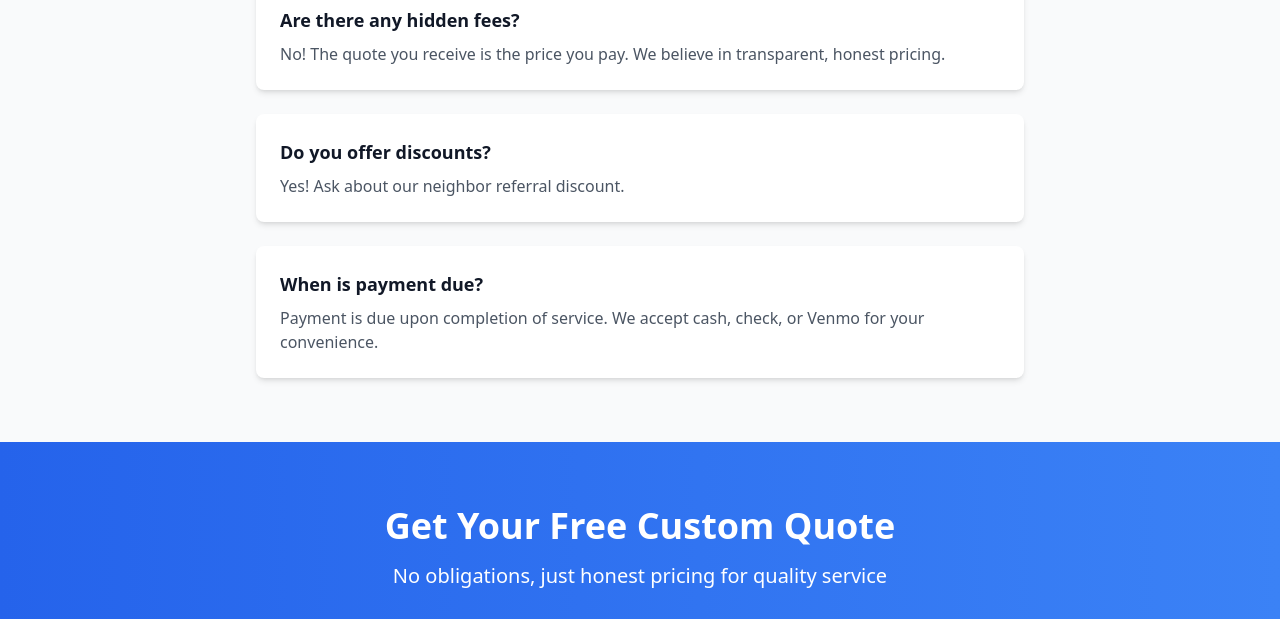
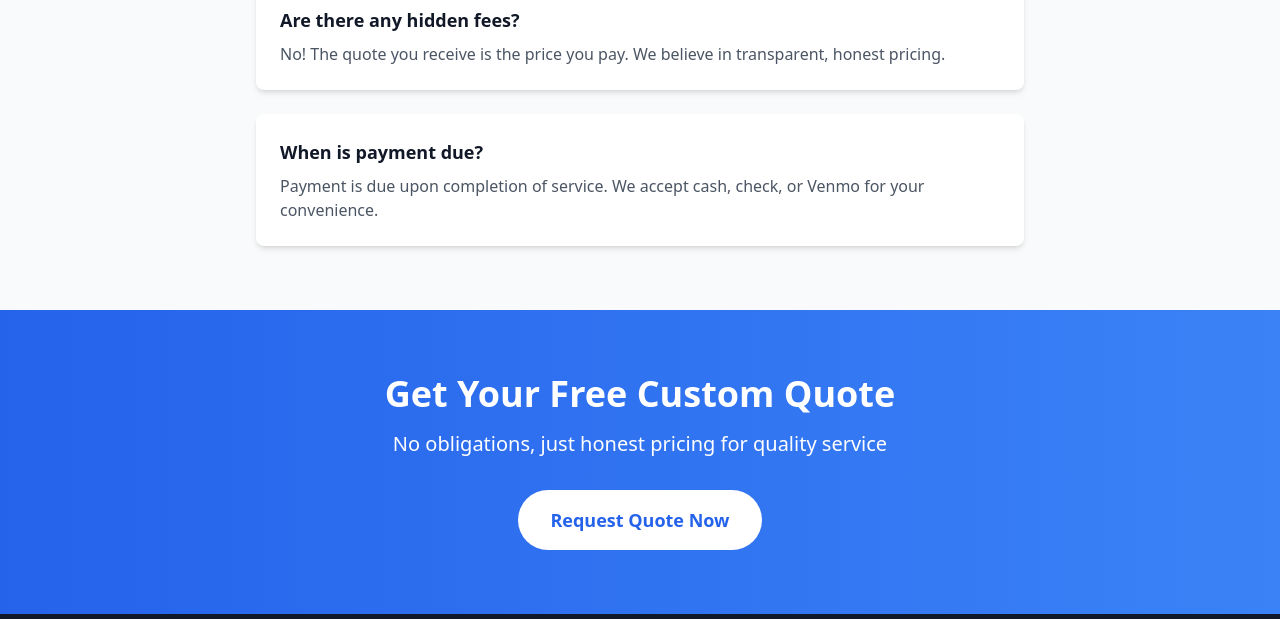
Before and after one commit to ragmann2/prestonhollowpowerwashing, a website: page pricing.html in a window 1280 px wide. Shown: the part 1560-2179 px from the top of the page. Drawn offline with nearby package versions, Linux system fonts and the light colour scheme.

Commit message:
Remove neighbor referral discount FAQ from pricing page
Co-Authored-By: Claude Opus 4.7 <noreply@anthropic.com>

```diff
--- a/pricing.html
+++ b/pricing.html
@@ -164,10 +164,6 @@
                     <p class="text-gray-600 dark:text-gray-400">No! The quote you receive is the price you pay. We believe in transparent, honest pricing.</p>
                 </div>
                 <div class="bg-white dark:bg-gray-800 rounded-lg p-6 shadow-md">
-                    <h3 class="font-bold text-lg mb-2">Do you offer discounts?</h3>
-                    <p class="text-gray-600 dark:text-gray-400">Yes! Ask about our neighbor referral discount.</p>
-                </div>
-                <div class="bg-white dark:bg-gray-800 rounded-lg p-6 shadow-md">
                     <h3 class="font-bold text-lg mb-2">When is payment due?</h3>
                     <p class="text-gray-600 dark:text-gray-400">Payment is due upon completion of service. We accept cash, check, or Venmo for your convenience.</p>
                 </div>
```
